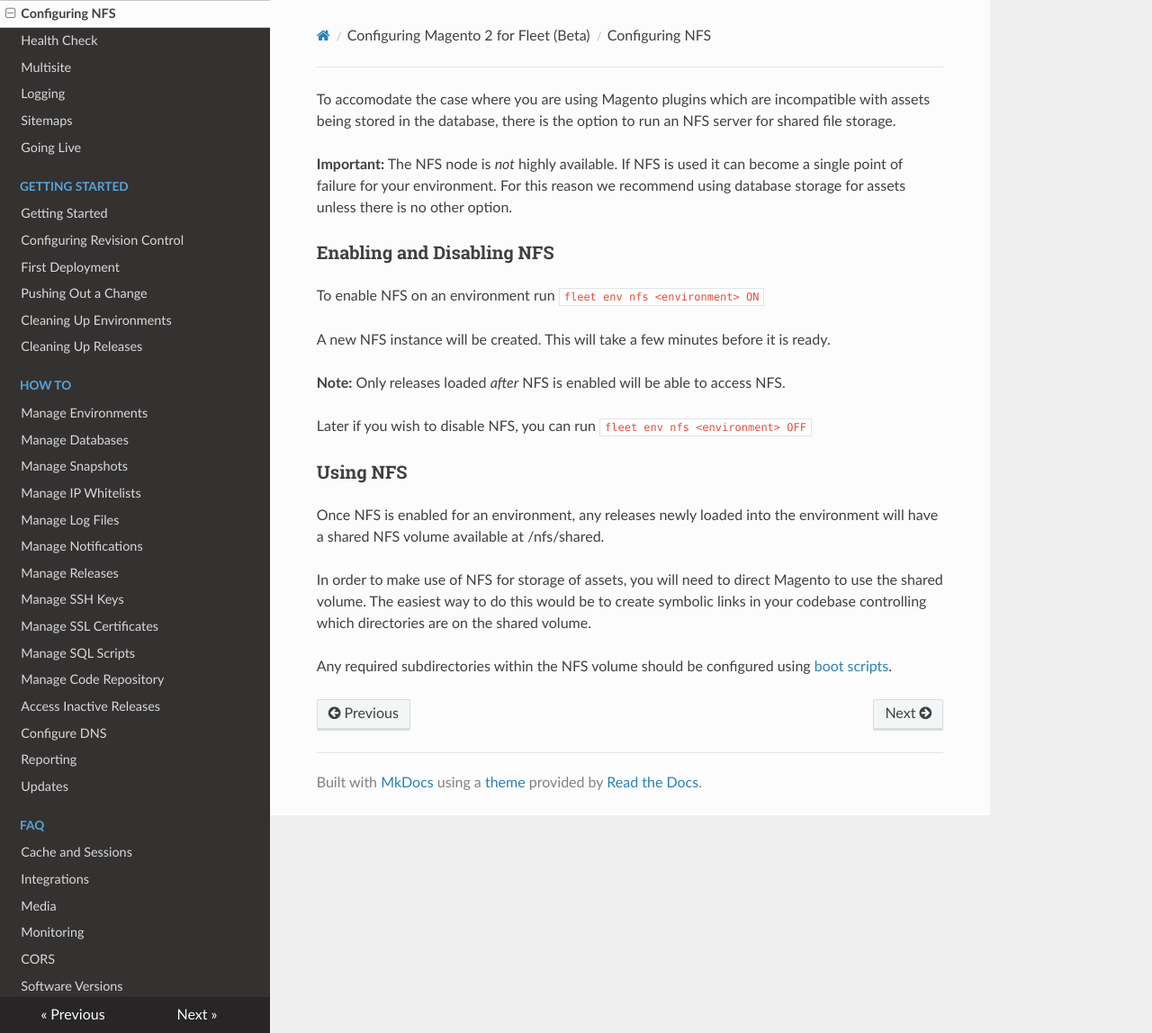
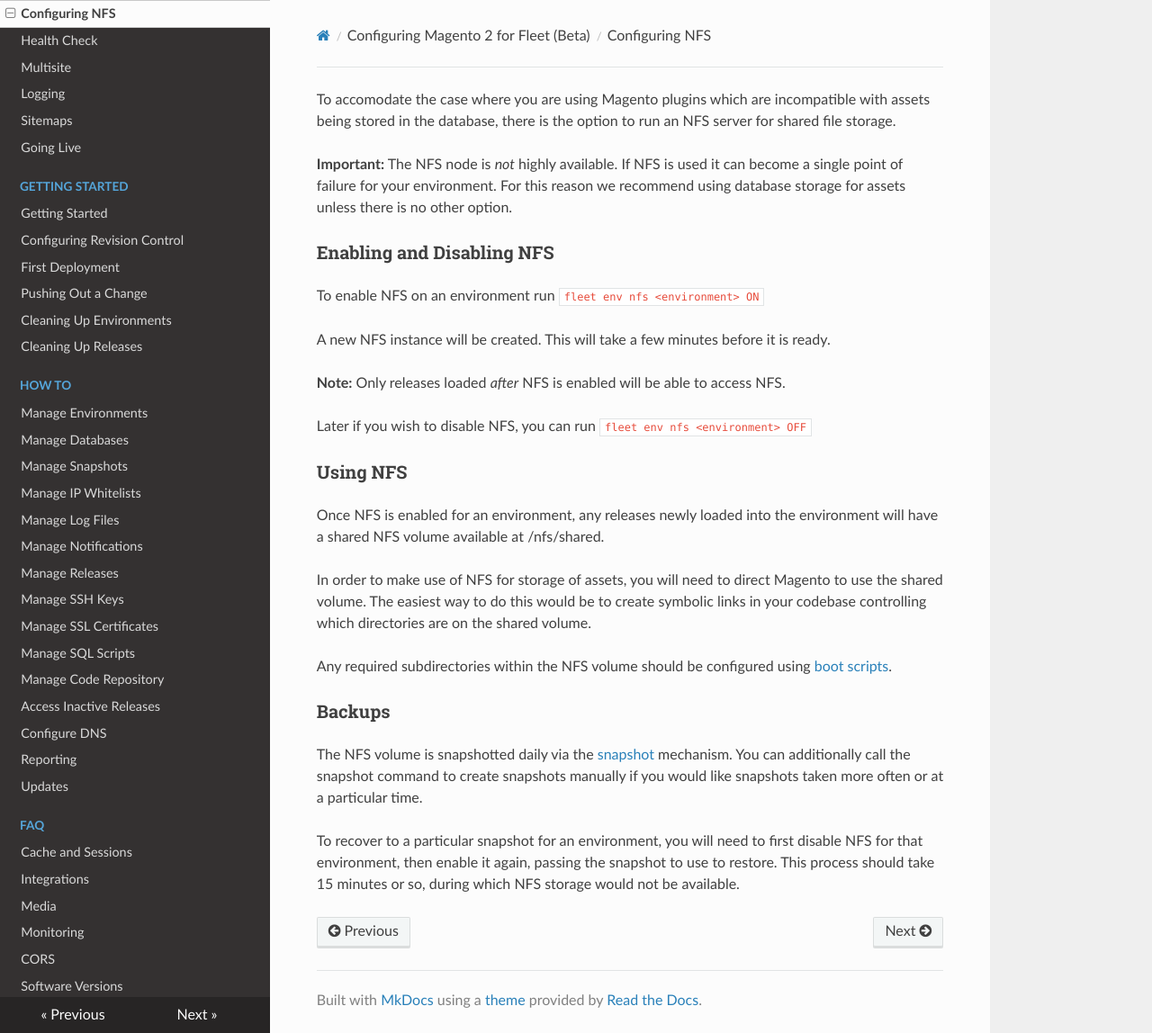
Before and after one commit to anchor/fleet-magento-docs, an MkDocs documentation site: the page built from docs/configuring-magento-2-for-fleet/nfs.md, in a window 1280 px wide and 1148 px high. Shown: the whole window at 90% size. Built offline with MkDocs 1.6.1, drawn with Linux system fonts in a browser that asks for light colours; nearby versions of some CDN libraries; old or Windows-style settings are respelled for this version of MkDocs.

Commit message:
Add some additional documentation on NFS backups

```diff
--- a/docs/configuring-magento-2-for-fleet/nfs.md
+++ b/docs/configuring-magento-2-for-fleet/nfs.md
@@ -31,3 +31,9 @@ directories are on the shared volume.
 
 Any required subdirectories within the NFS volume should be configured
 using [boot scripts](/configuring-magento-2-for-fleet/customisation/#running-scripts-on-instance-boot).
+
+### Backups
+
+The NFS volume is snapshotted daily via the [snapshot](/how-to/manage-snapshots) mechanism. You can additionally call the snapshot command to create snapshots manually if you would like snapshots taken more often or at a particular time.
+
+To recover to a particular snapshot for an environment, you will need to first disable NFS for that environment, then enable it again, passing the snapshot to use to restore. This process should take 15 minutes or so, during which NFS storage would not be available.
```
Also changed, not shown: docs/configuring-magento-for-fleet/nfs.md (+6 -0 lines).
